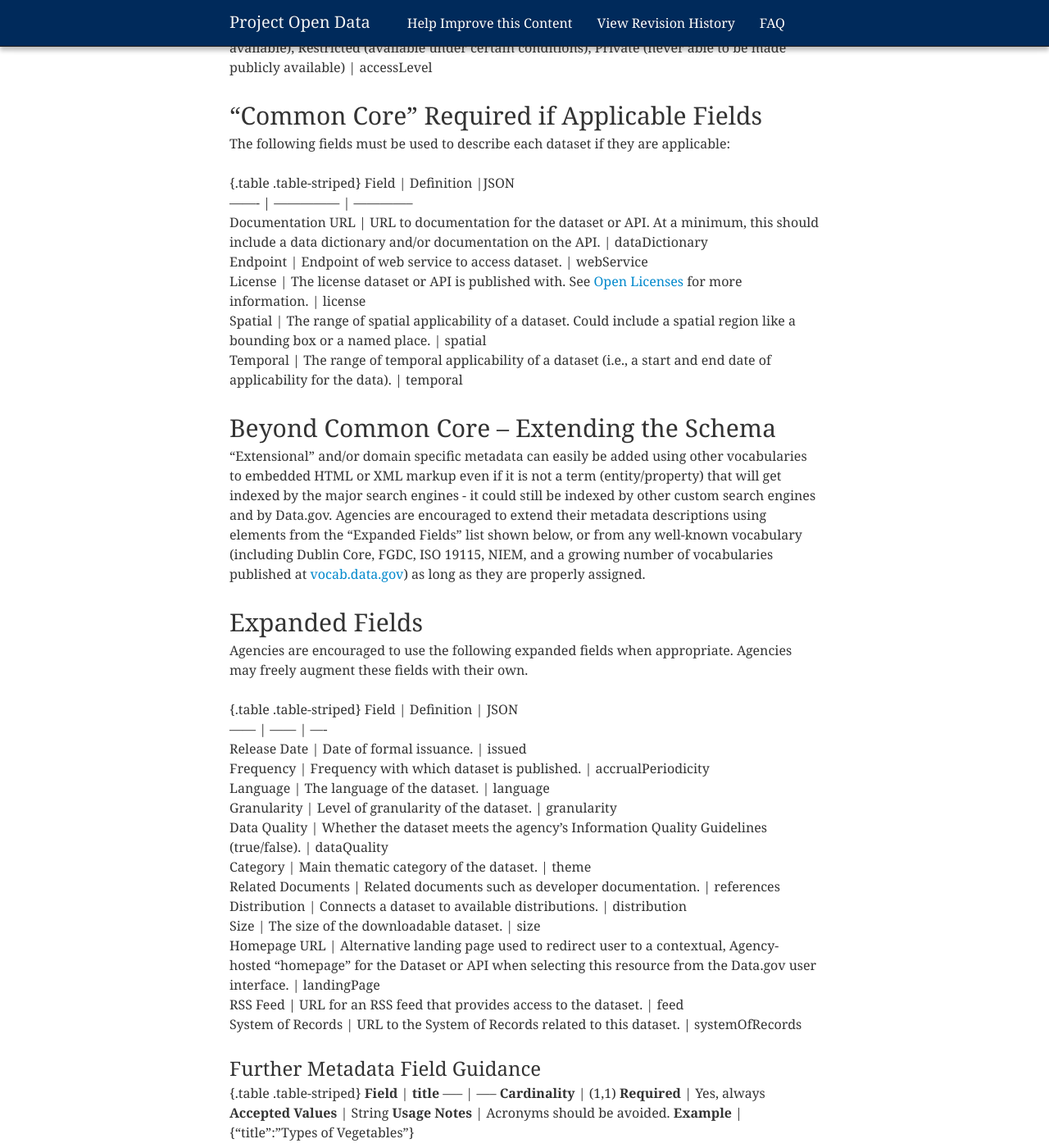
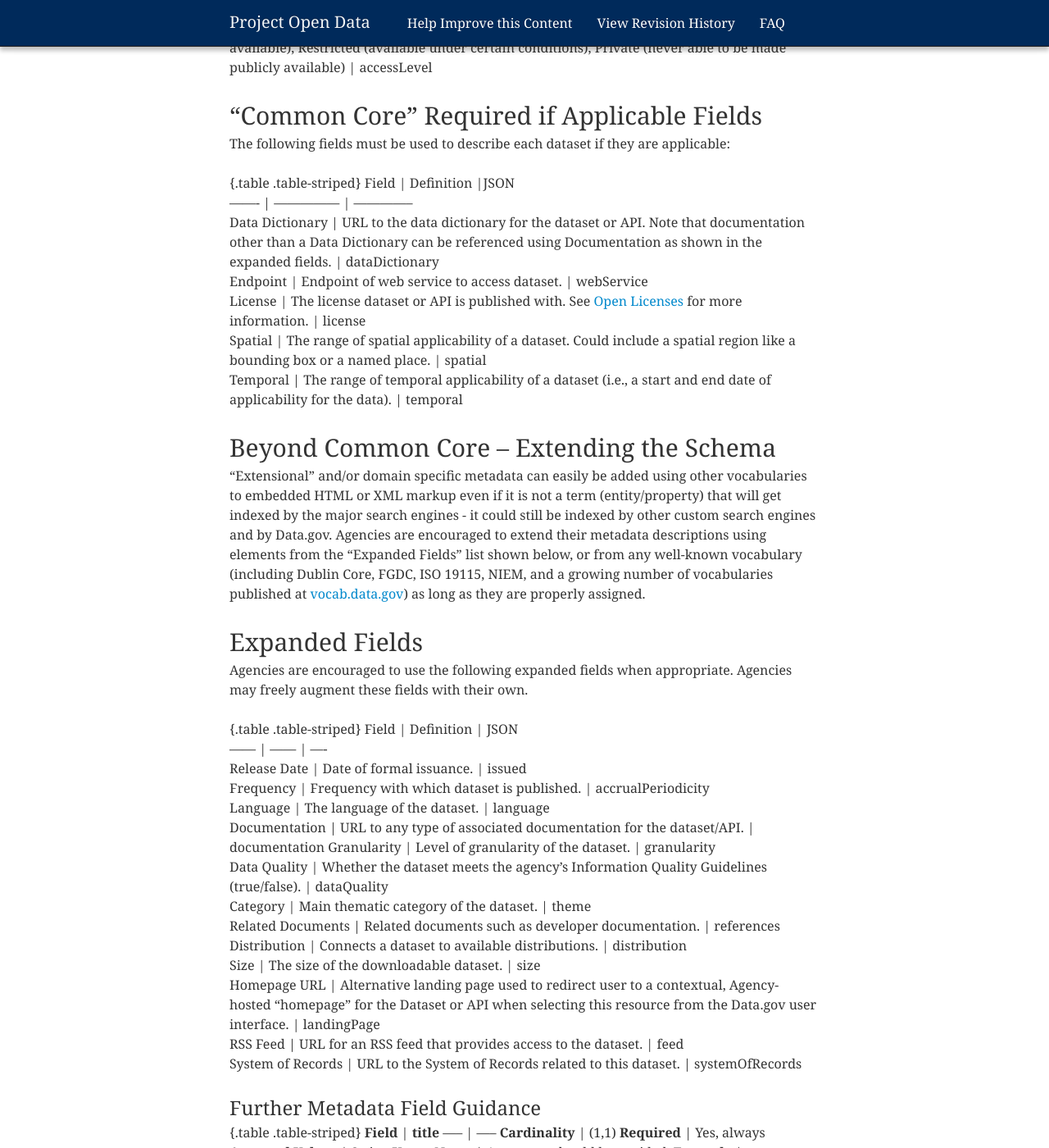
Before and after one commit to gbinal/p-o-d.github.com, a Jekyll site: the page built from schema.md, in a window 1280 px wide and 1400 px high, scrolled down 1940 px. Shown: the whole window at 82% size. Built offline with Jekyll 4.4.1, drawn with Linux system fonts in a browser that asks for light colours; nearby versions of some CDN libraries; some of the changed text lies outside the part shown.

Commit message:
Update schema.md
edits to separate data dictionary from other types of documentation, added clarity in further field guidance

```diff
--- a/schema.md
+++ b/schema.md
@@ -60,7 +60,7 @@ The following fields must be used to describe each dataset if they are applicabl
 {.table .table-striped}
 Field               | Definition                                                                                                                                     |JSON
 -------             | ---------------                                                                                                                                | --------------
-Documentation URL   | URL to documentation for the dataset or API.  At a minimum, this should include a data dictionary and/or documentation on the API.              | dataDictionary
+Data Dictionary   | URL to the data dictionary for the dataset or API.  Note that documentation other than a Data Dictionary can be referenced using Documentation as shown in the expanded fields.              | dataDictionary
 Endpoint            | Endpoint of web service to access dataset.                                                                                                     | webService
 License             | The license dataset or API is published with.  See [Open Licenses](http://gsa-ocsit.github.com/project-open-data.github.com/open-licenses/) for more information.   | license
 Spatial  	    | The range of spatial applicability of a dataset.  Could include a spatial region like a bounding box or a named place.                      | spatial
@@ -80,6 +80,7 @@ Field               | Definition
 Release Date        | Date of formal issuance.                                                                                                                        | issued
 Frequency           | Frequency with which dataset is published.                                                                                                    | accrualPeriodicity
 Language            | The language of the dataset.                                                                                                                    | language
+Documentation       | URL to any type of associated documentation for the dataset/API.                                                                                | documentation
 Granularity         | Level of granularity of the dataset.                                                                      | granularity
 Data Quality        | Whether the dataset meets the agency's Information Quality Guidelines (true/false).                                                                                                             | dataQuality
 Category            | Main thematic category of the dataset.                | theme
@@ -344,9 +345,11 @@ Rationale for Metadata Nomenclature
 ----------------------
 We sought to be platform-independent and to align as much as possible with existing open standards.
 
-To that end, our JSON key names are directly drawn from [DCAT](http://www.w3.org/TR/vocab-dcat/), with two exceptions.
+To that end, our JSON key names are directly drawn from [DCAT](http://www.w3.org/TR/vocab-dcat/), with three exceptions.
 
 We added the new **accessLevel** field to help easily sort datasets into our three existing categories: public, restricted, and private. This field means an agency can run a basic filter against its enterprise data catalog to generate a public-facing list of datasets that are, or *could one day be*, made publicly available (or, in the case of restricted data, available under certain conditions). This field also makes it easy for anyone to generate a list of datasets that *could* be made available but have not yet been released by filtering **accessLevel** to *public* and **accessURL** to *blank*.
+
+We added the new **documentation** field to allow users to provide links to documentation for datasets and APIs that are not explicitly "Data Dictionaries" as allowed for using that particular DCAT term.
 
 With respect to [dcat:dataQuality](http://www.w3.org/TR/vocab-dcat/#property--data-quality), we intentionally did **not** use this field and instead chose a boolean. At the time of this memo's release, DCAT had no specific guidance on the use of this field, and we actually do: whether or not the data meets an agency’s Information Quality Guidelines.
 
```
Also changed, not shown: other parts of schema.md (+1 -1 lines).
